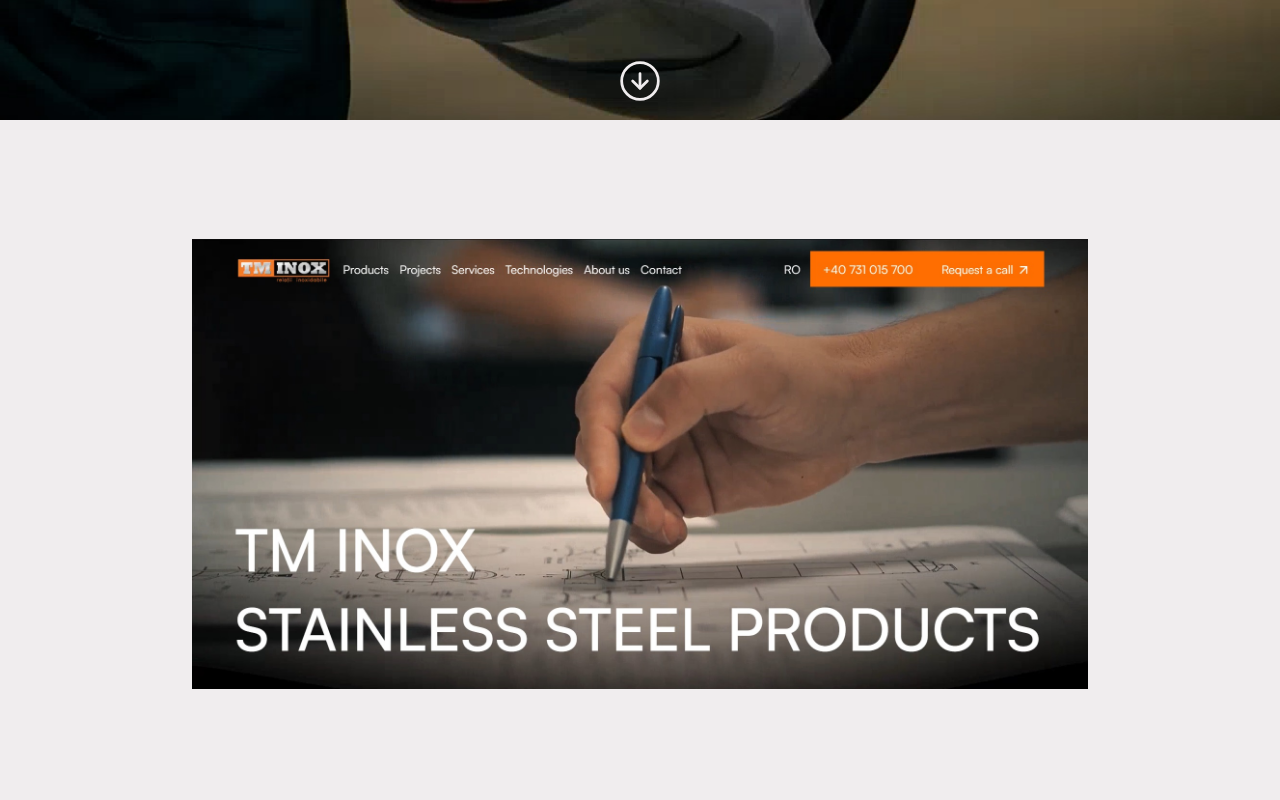
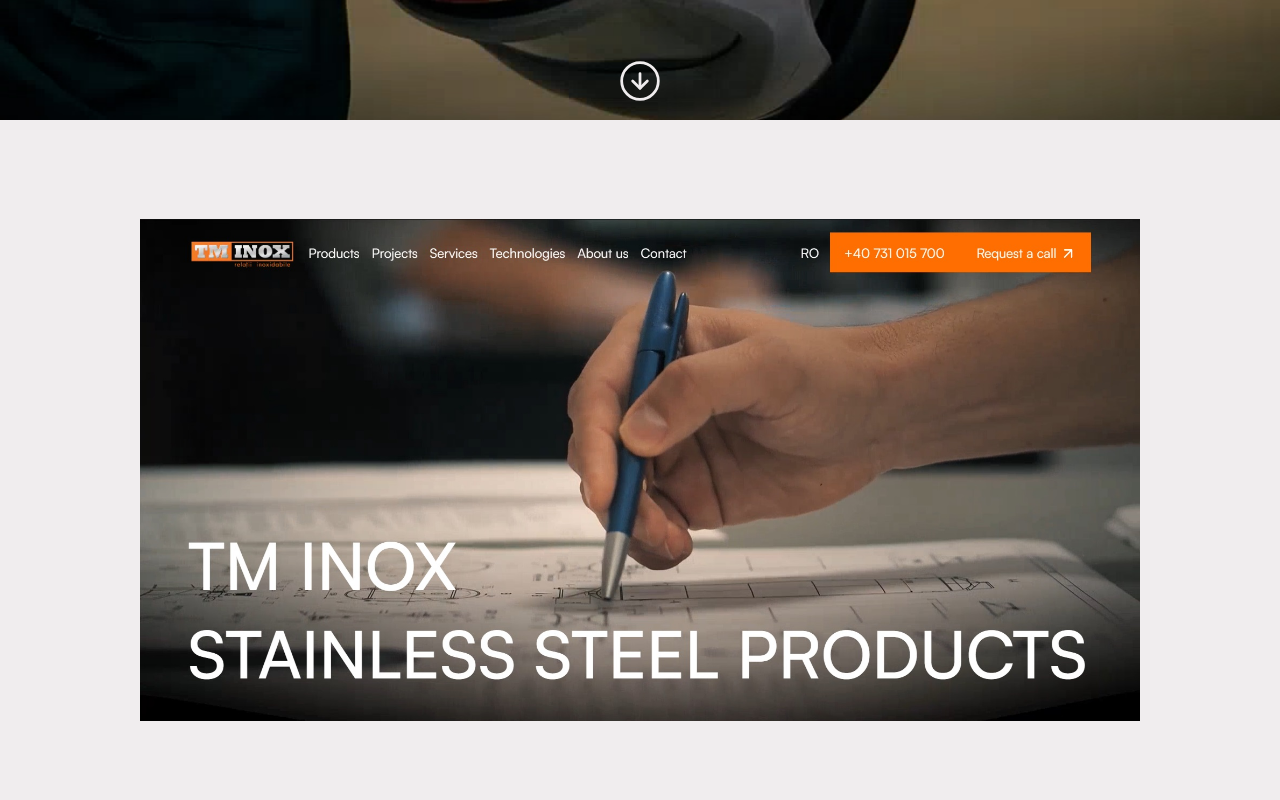
Before and after one commit to Iurka2/Portfolio, a Next.js app: page /tminox in a window 1280 px wide. Shown: the part 680-1480 px from the top of the page. Built offline with nearby package versions, Linux system fonts and the light colour scheme.

Commit message:
small update

```diff
--- a/src/pages/ecult.tsx
+++ b/src/pages/ecult.tsx
@@ -95,7 +95,7 @@
    <div className={styles.gridgallery}>
     {image_list.map((image) => (
             <motion.div  key={image.id}  className={styles.ImgCont} >
-             <Image className={styles.Imagess} src={image.img} alt='Showcase image of project' fill  />
+             <Image className={styles.Imagess} src={image.img} alt='Showcase image of project' width={1000} height={700}   />
            </motion.div>
     ))}
     </div>
--- a/src/pages/tminox.tsx
+++ b/src/pages/tminox.tsx
@@ -95,7 +95,7 @@
    <div className={styles.gridgallery}>
     {image_list.map((image) => (
             <motion.div  key={image.id}  className={styles.ImgCont} >
-             <Image className={styles.Imagess} src={image.img} alt='Showcase image of project' fill  />
+             <Image className={styles.Imagess} src={image.img} alt='Showcase image of project' width={1000} height={700}   />
            </motion.div>
     ))}
     </div>
--- a/src/pages/yourmobila.tsx
+++ b/src/pages/yourmobila.tsx
@@ -87,7 +87,7 @@
    <div className={styles.gridgallery}>
     {image_list.map((image) => (
             <motion.div  key={image.id}  className={styles.ImgCont} >
-             <Image className={styles.Imagess} src={image.img} alt='Showcase image of project' fill  />
+             <Image className={styles.Imagess} src={image.img} alt='Showcase image of project' width={1000} height={700}  />
            </motion.div>
     ))}
     </div>
--- a/src/styles/about.module.css
+++ b/src/styles/about.module.css
@@ -37,7 +37,7 @@
 }
 
 .images_container{
-  grid-column: 6/span 5 ;
+  grid-column: 7/span 5 ;
   grid-row:4 / span 2;
   align-self: flex-end;
   width: 90%;
--- a/src/styles/util.module.css
+++ b/src/styles/util.module.css
@@ -142,21 +142,18 @@
 .gridgallery{
   display: flex;
   flex-direction: column;
-   margin: 5%;
+
   align-items: center;
   justify-content: center;
 
 
 }
 .ImgCont{
-width: 70vw;
-height: 70vh;
-position: relative;
-margin-bottom: 2%;
+
+margin-bottom: 1%;
 }
 .Imagess{
   object-fit: contain;
- width: 100%;
 
 }
 
```
Also changed, not shown: src/pages/about.tsx (+7 -4 lines).
